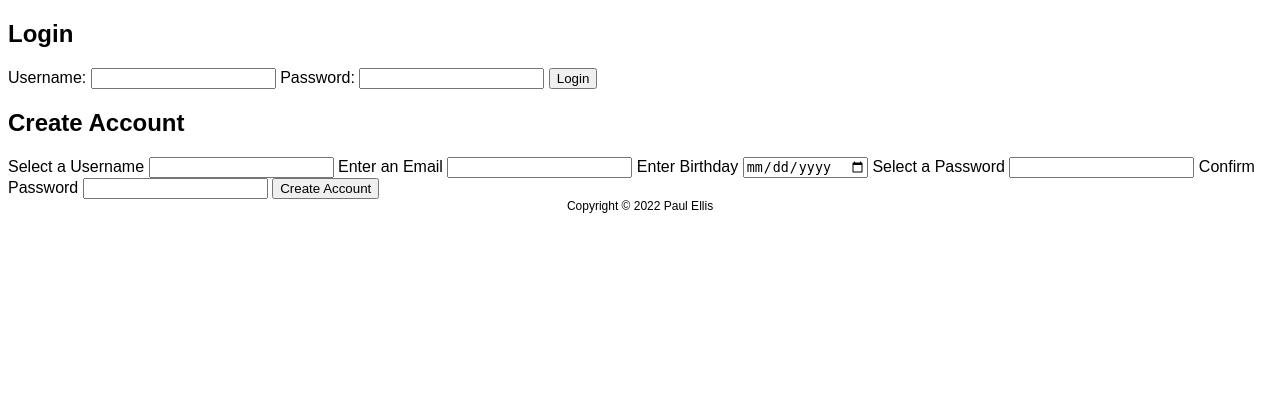
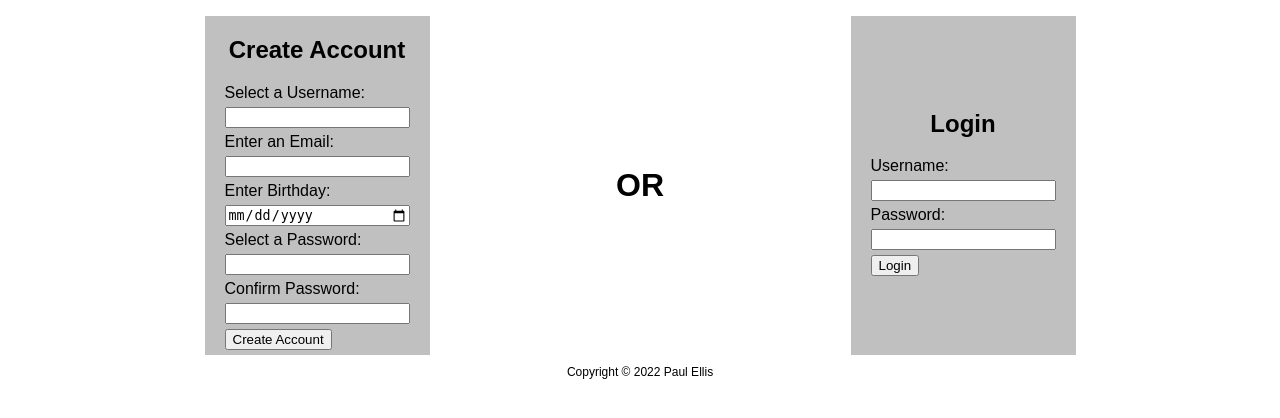
Before and after one commit to PaulEllis2001/CS401-Website, a PHP site: page /login.php in a window 1280 px wide. Shown: the part 93-511 px from the top of the page. Run offline with PHP 8.4, Linux system fonts and the light colour scheme.

Commit message:
More Work on Login, index

```diff
--- a/css/style.css
+++ b/css/style.css
@@ -97,6 +97,13 @@ p{
     margin: 10px 10px 10px 10px;
 }
 
+.row{
+    display:flex;
+    flex-direction: row;
+    justify-content: center;
+    align-items: center;
+}
+
 .row_item{
     background-color: #fff;
     display: flex;
@@ -127,6 +134,7 @@ p{
 
 #account_summary{
     min-width: 92%;
+    padding-bottom: 20px;
 }
 
 table{
@@ -175,5 +183,39 @@ tr:nth-child(odd){
     color: #f00;
 }
 .center_content{
+    display: flex;
+    flex-direction: column;
     align-items: center;
+    justify-content: center;
 }
+
+.bordered{
+    margin: 3px;
+    padding: 10px;
+    border: 1px solid #000;
+}
+
+.left_item{
+    padding-left: 10px;
+}
+
+.form_box{
+    max-width: 50%;
+    background-color: #c0c0c0;
+    padding-left: 10px;
+    padding-right: 10px;
+}
+
+.login_box{
+    display: flex;
+    flex-direction: column;
+    max-width: 300px;
+}
+
+.form_item{
+    margin-bottom: 5px;
+}
+
+.login_button{
+    width:fit-content;
+}
--- a/handlers/create_account_handler.php
+++ b/handlers/create_account_handler.php
@@ -1,3 +1,3 @@
 <?php
-header("Location: ../error.php", true, 302);
+header("Location: ../account.php", true, 302);
 die();
--- a/handlers/login_handler.php
+++ b/handlers/login_handler.php
@@ -1,3 +1,3 @@
 <?php
-header("Location: ../error.php", true, 302);
+header("Location: ../account.php", true, 302);
 die();
--- a/login.php
+++ b/login.php
@@ -1,30 +1,33 @@
 <?php include("includes/header.php");?>
 
-<div>
-    <div id="login_box">
-        <h2>Login</h2>
-        <form class="login_form" id="login_form" method="POST" action="handlers/login_handler.php">
-            <label for="login_username">Username:</label>
-            <input type="text" id="login_username" name="login_username">
-            <label for="login_password">Password:</label>
-            <input type="password" id="login_password" name="login_password">
-            <input type="submit" value="Login">
+<div class="row_item">
+    <div id="create_account_box" class="form_box center_content">
+        <h2>Create Account</h2>
+        <form class="form_box login_box" id="create_account_form" method="POST" action="handlers/create_account_handler.php">
+            <lable class="form_item" for="create_username">Select a Username:</lable>
+            <input class="form_item" type="text" id="create_username" name="create_username">
+            <label class="form_item" for="create_email">Enter an Email:</label>
+            <input class="form_item" type="email" id="create_email" name="create_email">
+            <label class="form_item" for="create_birthdate">Enter Birthday:</label>
+            <input class="form_item" type="date" id="create_birthday" name="create_birthday">
+            <label class="form_item" for="create_password">Select a Password:</label>
+            <input class="form_item" type="password" id="create_password" name="create_password">
+            <label class="form_item" for="create_validate_password">Confirm Password:</label>
+            <input class="form_item" type="password" id="create_validate_password" name="create_validate_password">
+            <input class="form_item login_button" type="submit" value="Create Account">
         </form>
     </div>
-    <div id="create_account_box">
-        <h2>Create Account</h2>
-        <form class="create_account_form" id="create_account_form" method="POST" action="handlers/create_account_handler.php">
-            <lable for="create_username">Select a Username</lable>
-            <input type="text" id="create_username" name="create_username">
-            <label for="create_email">Enter an Email</label>
-            <input type="email" id="create_email" name="create_email">
-            <label for="create_birthdate">Enter Birthday</label>
-            <input type="date" id="create_birthday" name="create_birthday">
-            <label for="create_password">Select a Password</label>
-            <input type="password" id="create_password" name="create_password">
-            <label for="create_validate_password">Confirm Password</label>
-            <input type="password" id="create_validate_password" name="create_validate_password">
-            <input type="submit" value="Create Account">
+    <div class="center_content">
+        <h1>OR</h1>
+    </div>
+    <div id="login_box" class="form_box center_content">
+        <h2>Login</h2>
+        <form class="form_box login_box" id="login_form" method="POST" action="handlers/login_handler.php">
+            <label class="form_item" for="login_username">Username:</label>
+            <input class="form_item" type="text" id="login_username" name="login_username">
+            <label class="form_item" for="login_password">Password:</label>
+            <input class="form_item" type="password" id="login_password" name="login_password">
+            <input class="form_item login_button" type="submit" value="Login">
         </form>
     </div>
 </div>
```
Also changed, not shown: database/Dbo.php (added, +13 -0 lines), index.php (+19 -98 lines).
